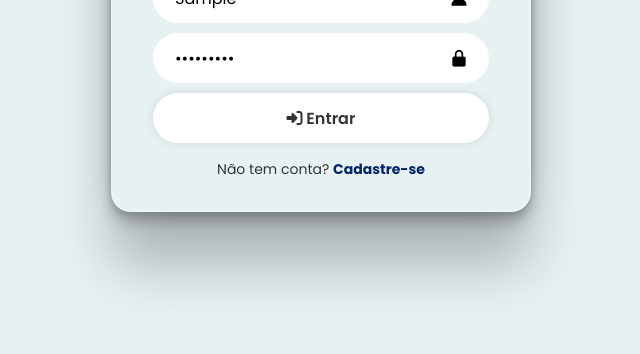
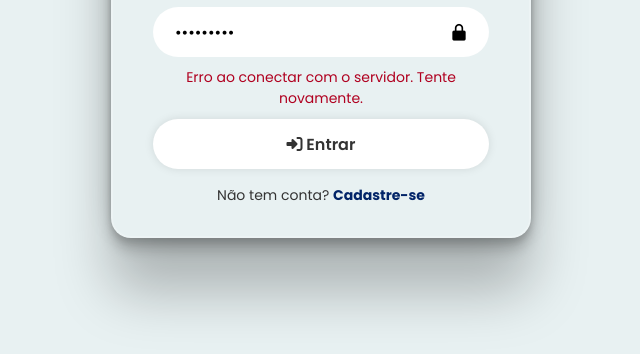
Before and after one commit to andredossantosalves2021-png/IFPLAY, a website: page public/index.html in a window 1280 px wide. Both pictures are taken after typing "Sample", "Sample123" into the empty fields and a click on the button "Entrar". Shown: the part 356-710 px from the top of the page, without its empty margins (319-959 px from the left). Drawn offline with nearby package versions, Linux system fonts and the light colour scheme; no server answers.

Commit message:
Adicionei mensagem de erro na tela de login

```diff
--- a/public/LOGIN/login.css
+++ b/public/LOGIN/login.css
@@ -1,19 +1,22 @@
 @import url('https://fonts.googleapis.com/css2?family=Poppins:ital,wght@0,100;0,200;0,300;0,400;0,500;0,600;0,700;0,800;0,900;1,100;1,200;1,300;1,400;1,500;1,600;1,700;1,800;1,900&display=swap');
+
 * {
     margin: 0;
     padding: 0;
     box-sizing: border-box;
     font-family: "Poppins", sans-serif;
 }
+
 body {
     display: flex;
-    justify-content: center ;
+    justify-content: center;
     align-items: center;
     min-height: 100vh;
     background-color: #e8f1f2;
     background-size: cover;
     background-position: center;
 }
+
 .container {
     width: 420px;
     background-color: transparent;
@@ -21,21 +24,26 @@ body {
     border-radius: 20px;
     color: black;
     padding: 30px 40px;
-    box-shadow: rgba(0, 0, 0, 0.25) 0px 54px 55px, rgba(0, 0, 0, 0.12) 0px -12px 30px, rgba(0, 0, 0, 0.12) 0px 4px 6px, rgba(0, 0, 0, 0.17) 0px 12px 13px, rgba(0, 0, 0, 0.09) 0px -3px 5px;
+    box-shadow: rgba(0, 0, 0, 0.25) 0px 54px 55px,
+                rgba(0, 0, 0, 0.12) 0px -12px 30px,
+                rgba(0, 0, 0, 0.12) 0px 4px 6px,
+                rgba(0, 0, 0, 0.17) 0px 12px 13px,
+                rgba(0, 0, 0, 0.09) 0px -3px 5px;
+}
 
-
-}
 .container h1 {
     font-size: 36px;
     text-align: center;
     color: black;
 }
+
 .input-login {
     position: relative;
     width: 100%;
     height: 50px;
     margin: 10px 0;
 }
+
 .input-login input {
     width: 100%;
     height: 100%;
@@ -45,12 +53,12 @@ body {
     font-size: 16px;
     color: black;
     padding: 20px 45px 20px 20px;
+}
 
-
-}
 .input-login input::placeholder {
     color: black;
 }
+
 .input-login i {
     position: absolute;
     right: 20px;
@@ -58,6 +66,7 @@ body {
     top: 50%;
     transform: translateY(-50%);
 }
+
 .botao-login {
     width: 100%;
     height: 50px;
@@ -70,18 +79,22 @@ body {
     font-weight: 600;
     box-shadow: 0 0 10px rgba(0, 0, 0, .1);
 }
+
 .logo {
-  position: absolute;
-  top: 30px;
-  left: 50%;
-  transform: translate(-50%, -30%);
+    position: absolute;
+    top: 30px;
+    left: 50%;
+    transform: translate(-50%, -30%);
 }
+
 .corum {
     color: #008000;
 }
+
 .cordois {
     color: #800000;
 }
+
 .link-cadastro {
     display: block;
     text-align: center;
@@ -90,9 +103,19 @@ body {
     color: #333;
     text-decoration: none;
 }
+
 .link-cadastro strong {
     color: #022468;
 }
+
 .link-cadastro:hover strong {
     text-decoration: underline;
 }
+
+.mensagem-login {
+    min-height: 20px;
+    margin: 4px 0 10px;
+    text-align: center;
+    font-size: 14px;
+    color: #b00020;
+}
--- a/public/LOGIN/login.js
+++ b/public/LOGIN/login.js
@@ -1,11 +1,15 @@
 const form = document.getElementById('loginForm');
 const botaoLogin = document.querySelector('.botao-login');
+const mensagemLogin = document.getElementById('mensagemLogin');
 
 form.addEventListener('submit', async (e) => {
     e.preventDefault();
 
     const ra = document.getElementById('ra').value;
     const senha = document.getElementById('senha').value;
+
+    // Limpa mensagens de tentativas anteriores
+    mensagemLogin.textContent = '';
 
     botaoLogin.disabled = true;
 
@@ -35,7 +39,8 @@ form.addEventListener('submit', async (e) => {
                 '../DASHBOARD/dashboard.html';
 
         } else {
-            alert(dados.mensagem);
+            mensagemLogin.textContent =
+                dados.mensagem || 'Matrícula ou senha incorreta.';
 
             botaoLogin.disabled = false;
 
@@ -47,7 +52,9 @@ form.addEventListener('submit', async (e) => {
 
     } catch (erro) {
         console.error(erro);
-        alert('Erro ao conectar com o servidor.');
+
+        mensagemLogin.textContent =
+            'Erro ao conectar com o servidor. Tente novamente.';
 
         botaoLogin.disabled = false;
 
--- a/public/index.html
+++ b/public/index.html
@@ -48,6 +48,8 @@
                 <i class="bx bxs-lock-alt"></i>
             </div>
 
+            <p id="mensagemLogin" class="mensagem-login"></p>
+
             <button type="submit" class="botao-login">
                 <i class="fa-solid fa-right-to-bracket"></i>
                 Entrar
```
